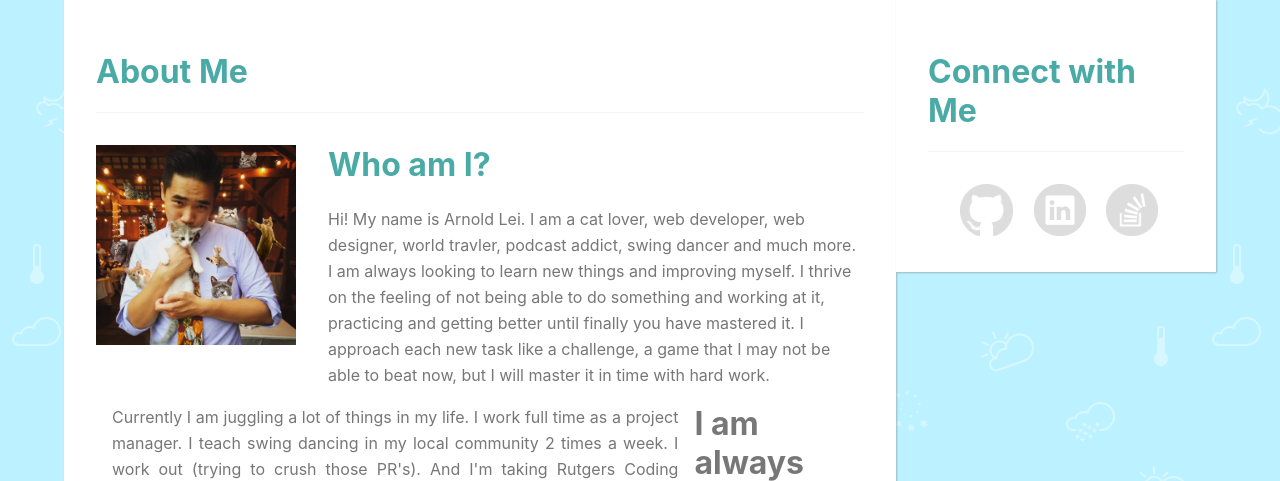
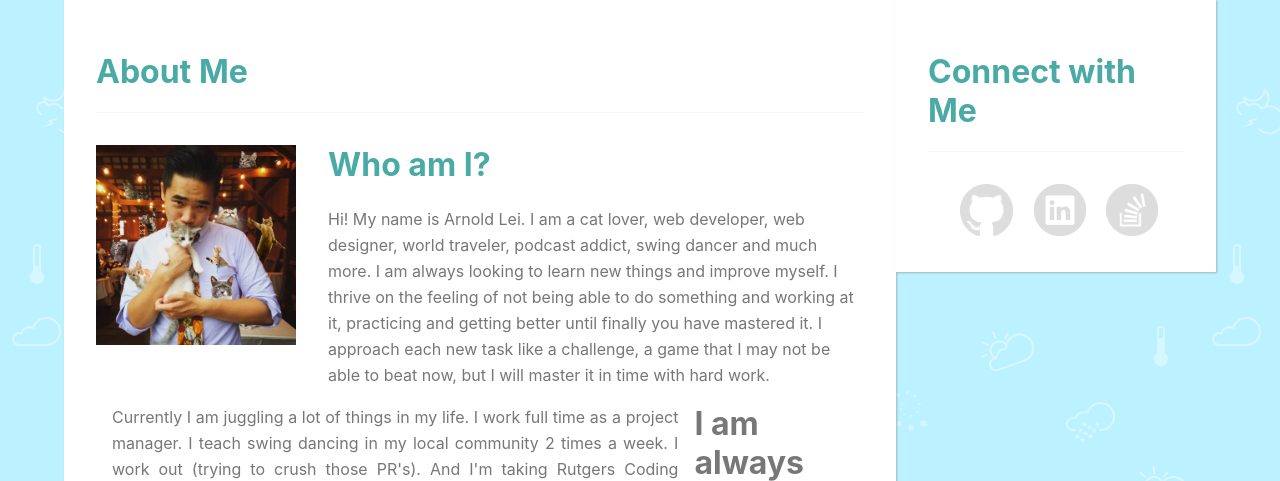
Before and after one commit to arnold-lei/basic-portfolio, a PHP site: page / in a window 1280 px wide. Shown: the part 99-580 px from the top of the page. Run offline with PHP 8.4, Linux system fonts and the light colour scheme.

Commit message:
catching typos on the About Me page

```diff
--- a/assets/css/style.css
+++ b/assets/css/style.css
@@ -18,6 +18,7 @@ body{
   color:#777777;
   height:100%;
   width:100%;
+
 }
 
 .wrap{
--- a/index.html
+++ b/index.html
@@ -25,7 +25,7 @@
         <img id="profile-pic" src="assets/images/profile-picture.jpg"/>
         <div class="text">
           <h1> Who am I?</h1>
-          <p>Hi! My name is Arnold Lei. I am a cat lover, web developer, web designer, world travler, podcast addict, swing dancer and much more. I am always looking to learn new things and improving myself. I thrive on the feeling of not being able to do something and working at it, practicing and getting better until finally you have mastered it. I approach each new task like a challenge, a game that I may not be able to beat now, but I will master it in time with hard work.
+          <p>Hi! My name is Arnold Lei. I am a cat lover, web developer, web designer, world traveler, podcast addict, swing dancer and much more. I am always looking to learn new things and improve myself. I thrive on the feeling of not being able to do something and working at it, practicing and getting better until finally you have mastered it. I approach each new task like a challenge, a game that I may not be able to beat now, but I will master it in time with hard work.
           </p>
           <div class="quote float-right">
             <h1 class="pull-quote"><span>I am always looking to </span>learn new things<span> and </span>improving myself</h1>
```
